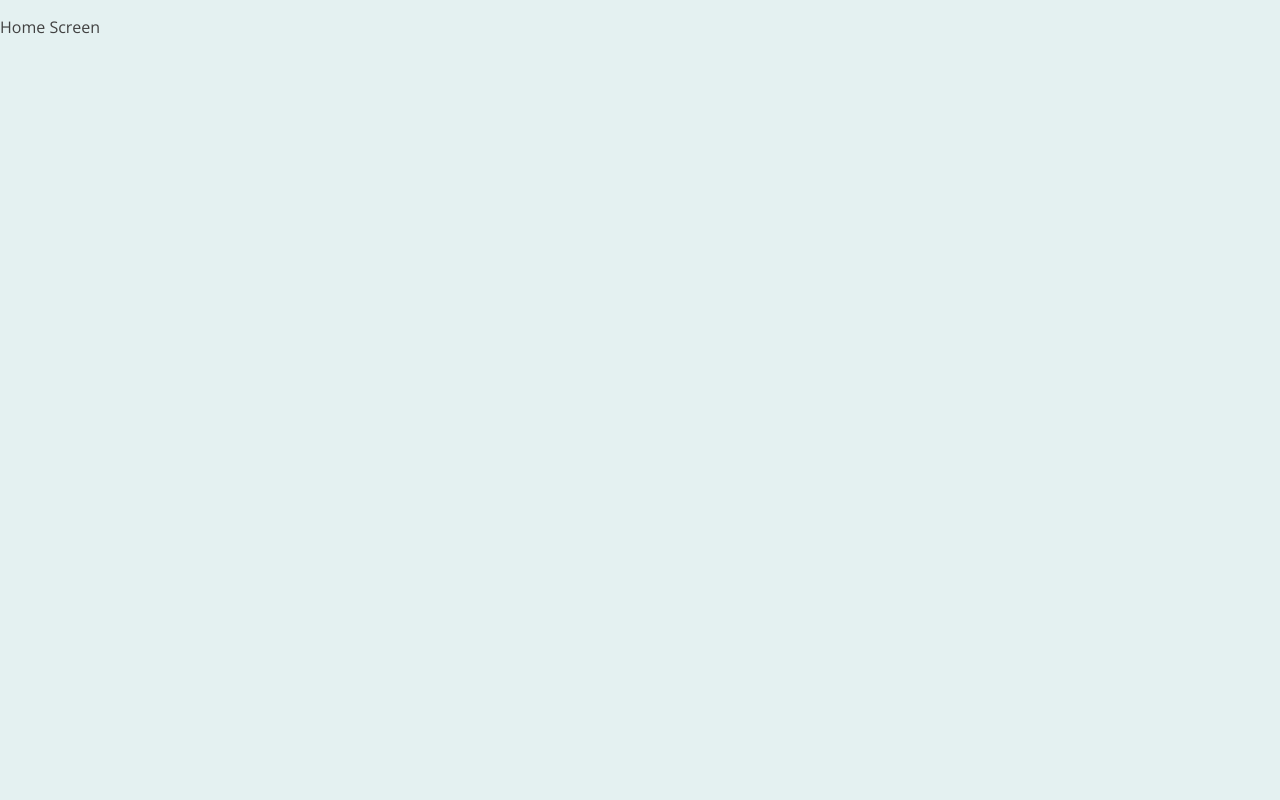
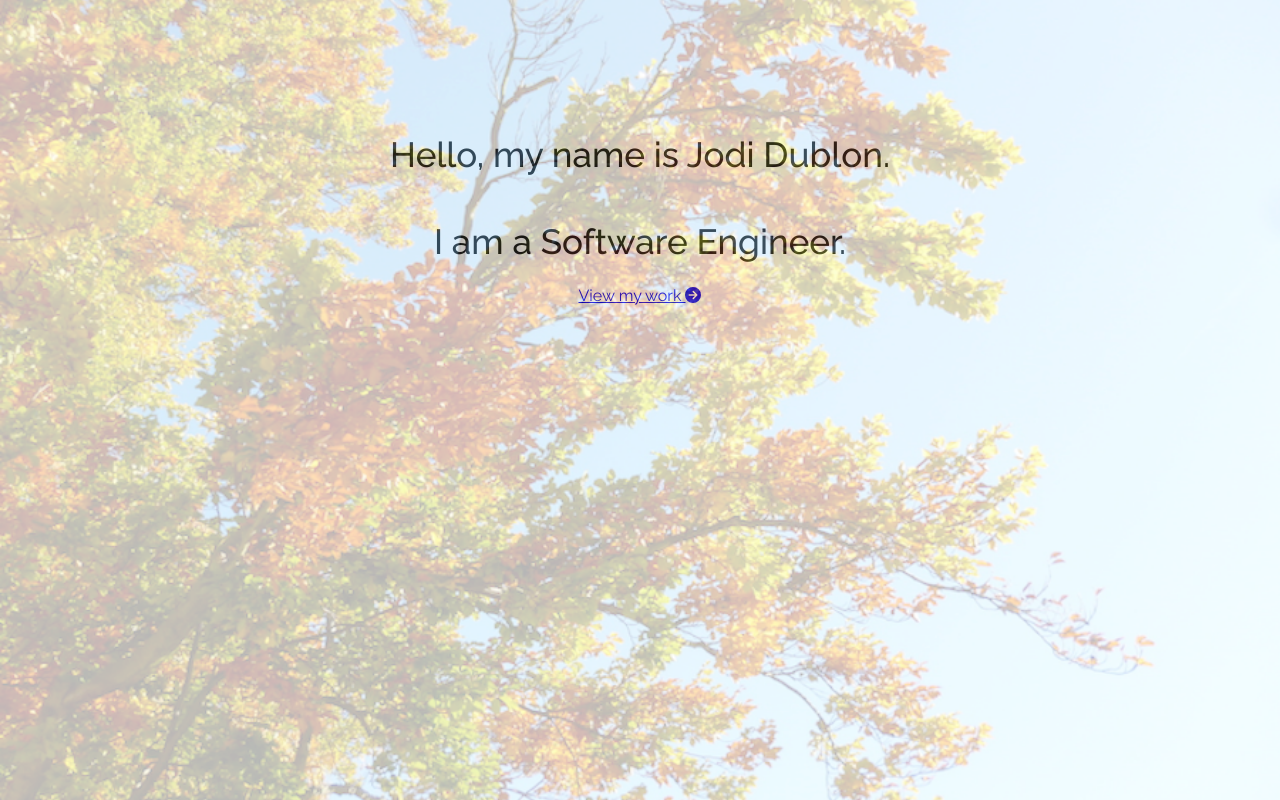
Before and after one commit to j-dublon/portfolio-nextjs, a Next.js app: page / in a window 1280 px wide. Built offline with nearby package versions, Linux system fonts and the light colour scheme.

Commit message:
Add home page and background image

```diff
--- a/package.json
+++ b/package.json
@@ -9,6 +9,9 @@
     "lint": "next lint"
   },
   "dependencies": {
+    "@fortawesome/fontawesome-svg-core": "^6.3.0",
+    "@fortawesome/free-solid-svg-icons": "^6.3.0",
+    "@fortawesome/react-fontawesome": "^0.2.0",
     "@next/font": "13.1.6",
     "@types/node": "18.13.0",
     "@types/react": "18.0.28",
--- a/src/pages/_app.tsx
+++ b/src/pages/_app.tsx
@@ -1,6 +1,24 @@
-import '@/styles/globals.css'
-import type { AppProps } from 'next/app'
+import type { AppProps } from "next/app";
+import "@/styles/globals.css";
+import Head from "next/head";
+import Image from "next/image";
+import { config } from "@fortawesome/fontawesome-svg-core";
+import "@fortawesome/fontawesome-svg-core/styles.css";
+config.autoAddCss = false;
 
 export default function App({ Component, pageProps }: AppProps) {
-  return <Component {...pageProps} />
+  return (
+    <>
+      <Head>
+        <title>J Dublon</title>
+      </Head>
+      <Image
+        src="/images/background.png"
+        alt="background trees"
+        fill
+        style={{ objectFit: "cover" }}
+      />
+      <Component {...pageProps} />
+    </>
+  );
 }
--- a/src/pages/index.tsx
+++ b/src/pages/index.tsx
@@ -1,14 +1,18 @@
-import Head from "next/head";
+import Link from "next/link";
+import { FontAwesomeIcon } from "@fortawesome/react-fontawesome";
+import { faCircleArrowRight } from "@fortawesome/free-solid-svg-icons";
+import styles from "@/styles/home.module.css";
 
 export default function Home() {
   return (
     <>
-      <Head>
-        <title>J Dublon</title>
-      </Head>
-      <div>
-        <p>Home Screen</p>
-      </div>
+      <main className={styles.home}>
+        <h1 className={styles.home__title}>Hello, my name is Jodi Dublon.</h1>
+        <h1 className={styles.home__title}>I am a Software Engineer.</h1>
+        <Link href={"/portfolio"} className={styles.welcome__link}>
+          View my work <FontAwesomeIcon icon={faCircleArrowRight} />
+        </Link>
+      </main>
     </>
   );
 }
--- /dev/null
+++ b/src/styles/Home.module.css
@@ -0,0 +1,20 @@
+.home {
+  display: flex;
+  flex-direction: column;
+  text-align: center;
+  margin-top: 7em;
+}
+
+.home__title {
+  font-size: 35px;
+  line-height: 40px;
+  font-weight: 500;
+  color: #161a1d;
+}
+
+.home__link {
+  line-height: 50px;
+  text-decoration: none;
+  color: #161a1d;
+  font-weight: 500;
+}
--- a/src/styles/globals.css
+++ b/src/styles/globals.css
@@ -1,4 +1,4 @@
-@import url("https://fonts.googleapis.com/css2?family=Lato:wght@400;700&family=Open+Sans:wght@400;700&display=swap");
+@import url("https://fonts.googleapis.com/css?family=Raleway:400,500,700&display=swap");
 
 * {
   box-sizing: border-box;
@@ -6,9 +6,8 @@
 
 body {
   margin: 0;
-  font-family: "Open Sans", "Lato", sans-serif;
-  color: #414141;
-  background-color: #e4f1f1;
+  font-family: "Raleway", sans-serif;
+  color: #161a1d;
 }
 
 h1,
@@ -17,8 +16,8 @@ h3,
 h4,
 h5,
 h6 {
-  font-family: "Lato", sans-serif;
-  color: #2b2b2b;
+  font-family: "Raleway", sans-serif;
+  color: #161a1d;
 }
 
 ul {
```
Also changed, not shown: public/images/background.png (added), 1 other file (tests, documents, lock files or other folders).
